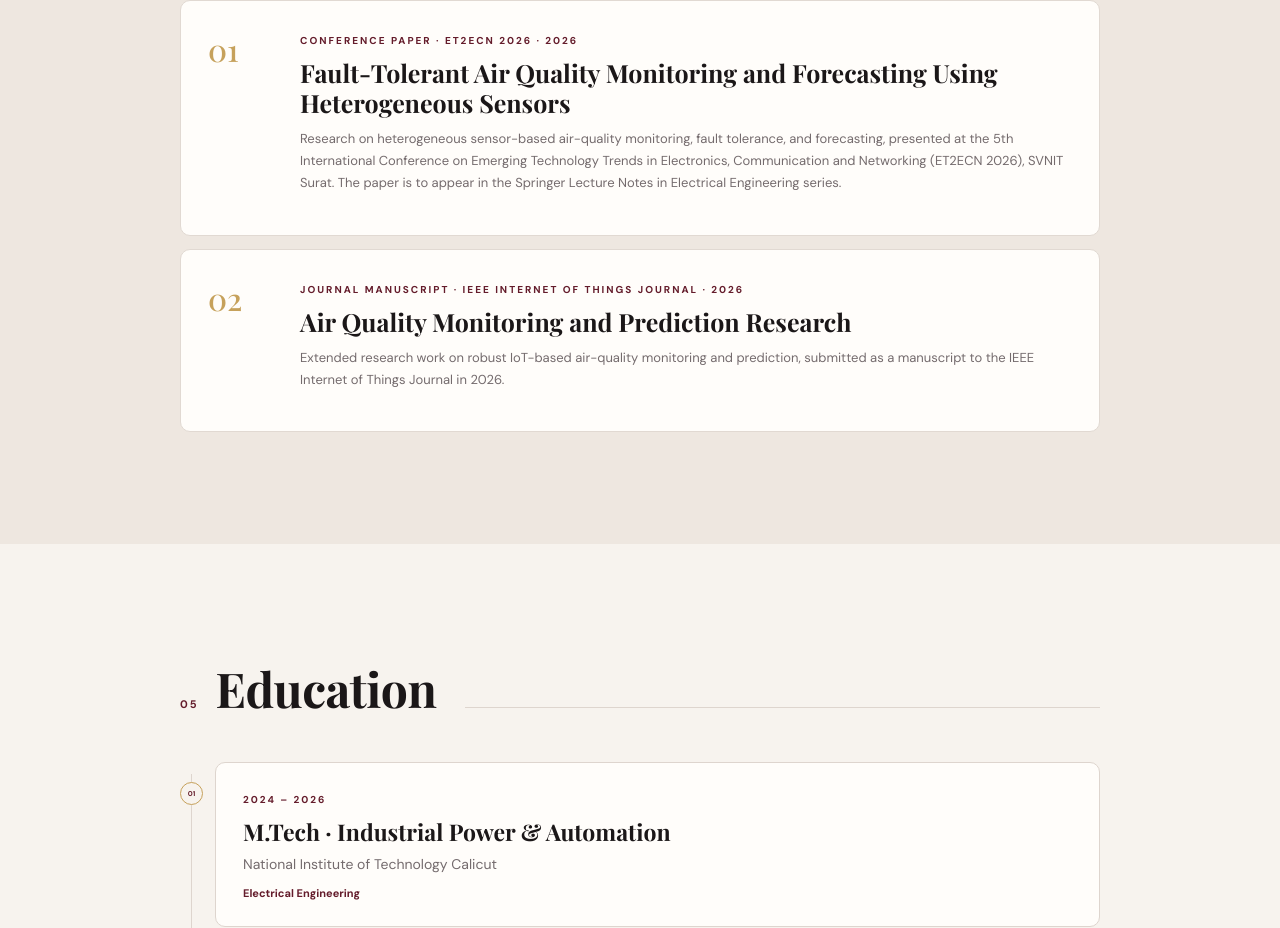
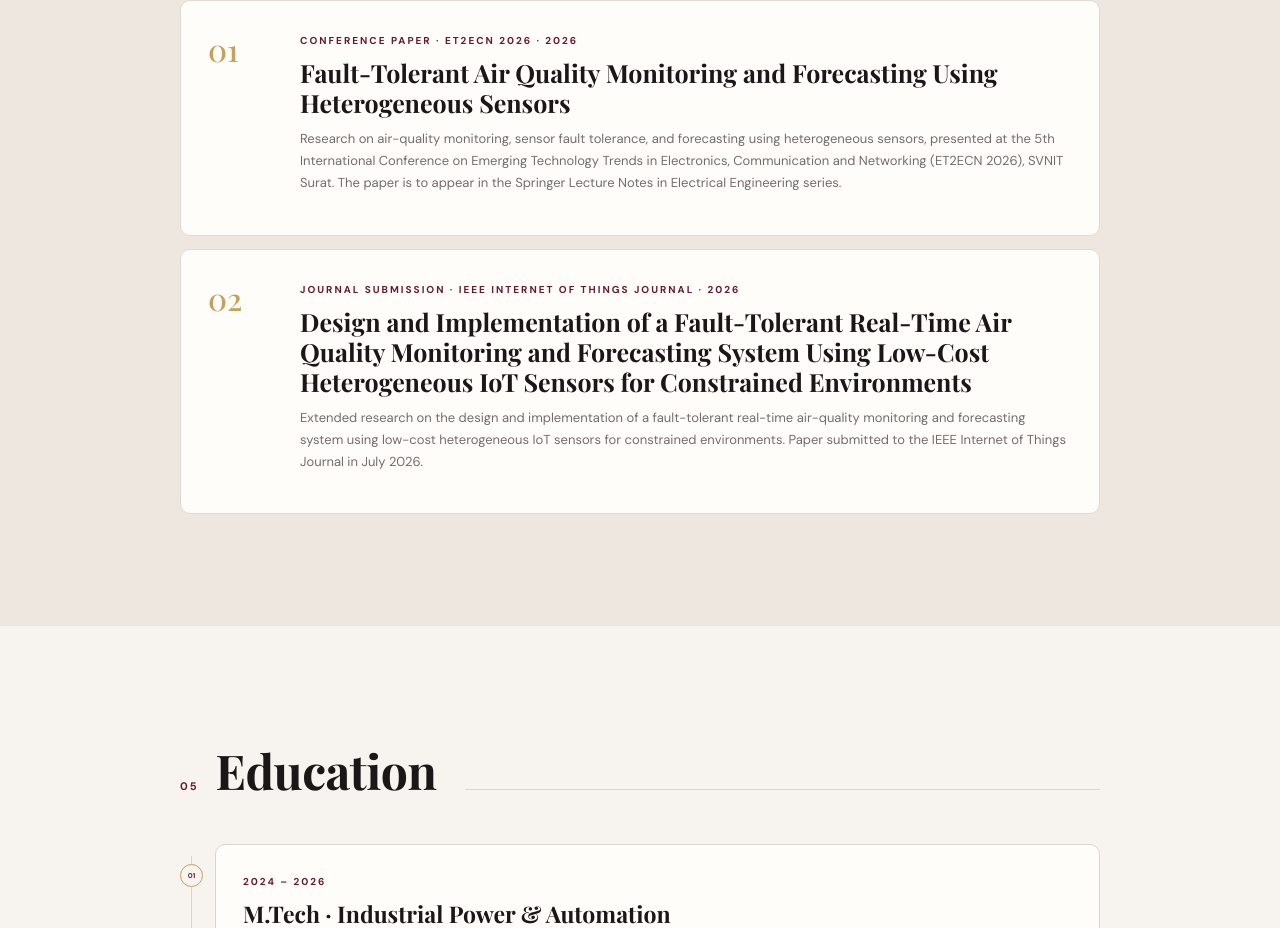
Before and after one commit to Sunny1112003/Prajna-Portfolio, a React (Vite) app: page / in a window 1280 px wide. Shown: the part 3854-4782 px from the top of the page. Built offline with nearby package versions, Linux system fonts and the light colour scheme.

Commit message:
Refine research and publication details

```diff
--- a/src/content.ts
+++ b/src/content.ts
@@ -202,14 +202,14 @@ export const research: {
     type: 'Conference paper · ET2ECN 2026',
     year: '2026',
     description:
-      'Research on heterogeneous sensor-based air-quality monitoring, fault tolerance, and forecasting, presented at the 5th International Conference on Emerging Technology Trends in Electronics, Communication and Networking (ET2ECN 2026), SVNIT Surat. The paper is to appear in the Springer Lecture Notes in Electrical Engineering series.',
+      'Research on air-quality monitoring, sensor fault tolerance, and forecasting using heterogeneous sensors, presented at the 5th International Conference on Emerging Technology Trends in Electronics, Communication and Networking (ET2ECN 2026), SVNIT Surat. The paper is to appear in the Springer Lecture Notes in Electrical Engineering series.',
   },
   {
-    title: 'Air Quality Monitoring and Prediction Research',
-    type: 'Journal manuscript · IEEE Internet of Things Journal',
+    title: 'Design and Implementation of a Fault-Tolerant Real-Time Air Quality Monitoring and Forecasting System Using Low-Cost Heterogeneous IoT Sensors for Constrained Environments',
+    type: 'Journal submission · IEEE Internet of Things Journal',
     year: '2026',
     description:
-      'Extended research work on robust IoT-based air-quality monitoring and prediction, submitted as a manuscript to the IEEE Internet of Things Journal in 2026.',
+      'Extended research on the design and implementation of a fault-tolerant real-time air-quality monitoring and forecasting system using low-cost heterogeneous IoT sensors for constrained environments. Paper submitted to the IEEE Internet of Things Journal in July 2026.',
   },
 ]
 
```
